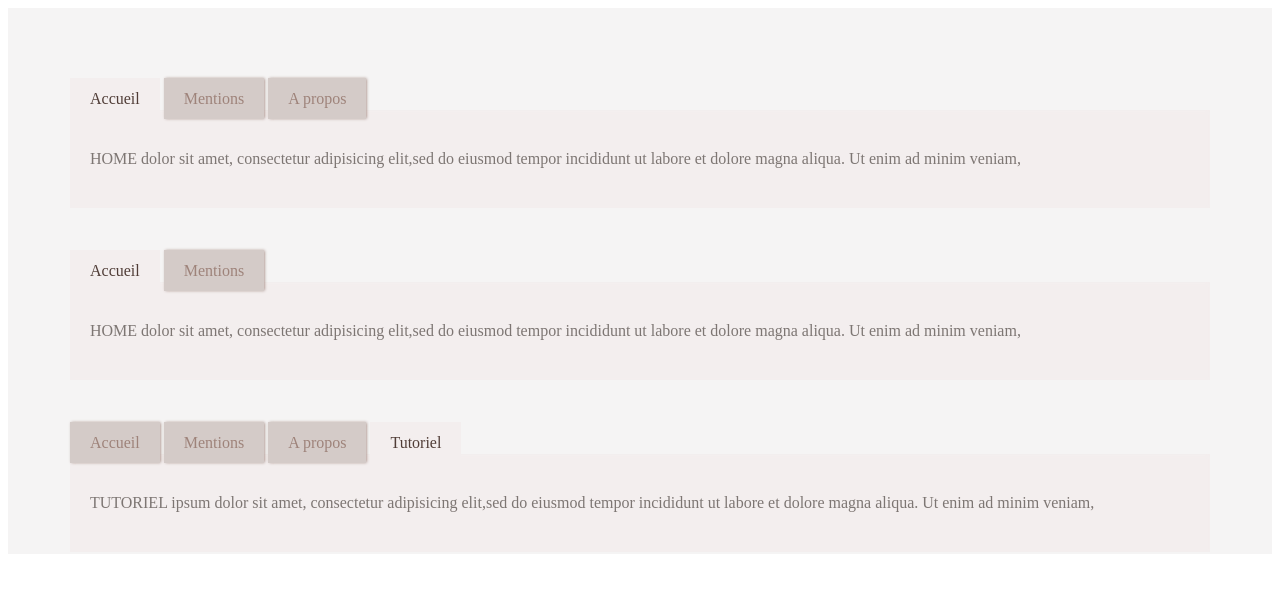
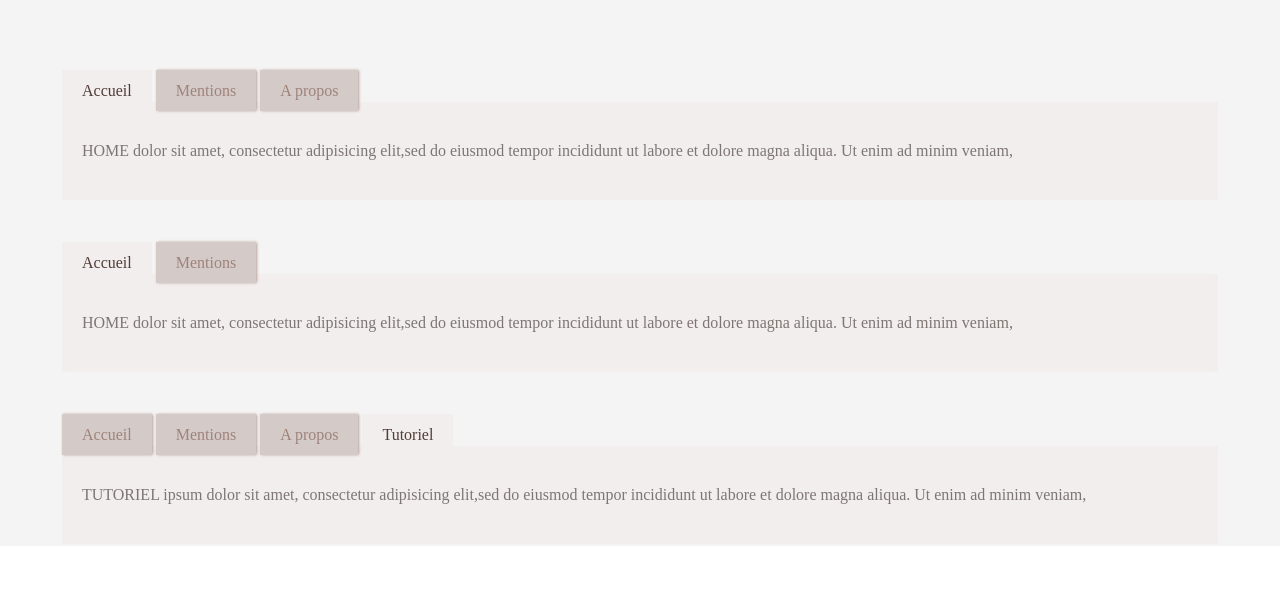
Before and after one commit to RIBAMA/ongletjavascript, a plain HTML site: page index.html in a window 1280 px wide. Drawn offline with Linux system fonts and the light colour scheme.

Commit message:
ajustement css

```diff
--- a/master.css
+++ b/master.css
@@ -1,6 +1,10 @@
 /* *{
   font-size: 16px;
 } */
+body{
+  margin:0;
+  padding: 0;
+}
 html{
   color: #7d7673;
 }
@@ -14,6 +18,7 @@ html{
     padding: 12px 20px;
     background-color: #d4cbc8;
     box-shadow: 0.5px -0.5px 3px #9e837a;
+    transition: .3s;
 }
 .tabs a:hover{
     text-decoration: none;
```
